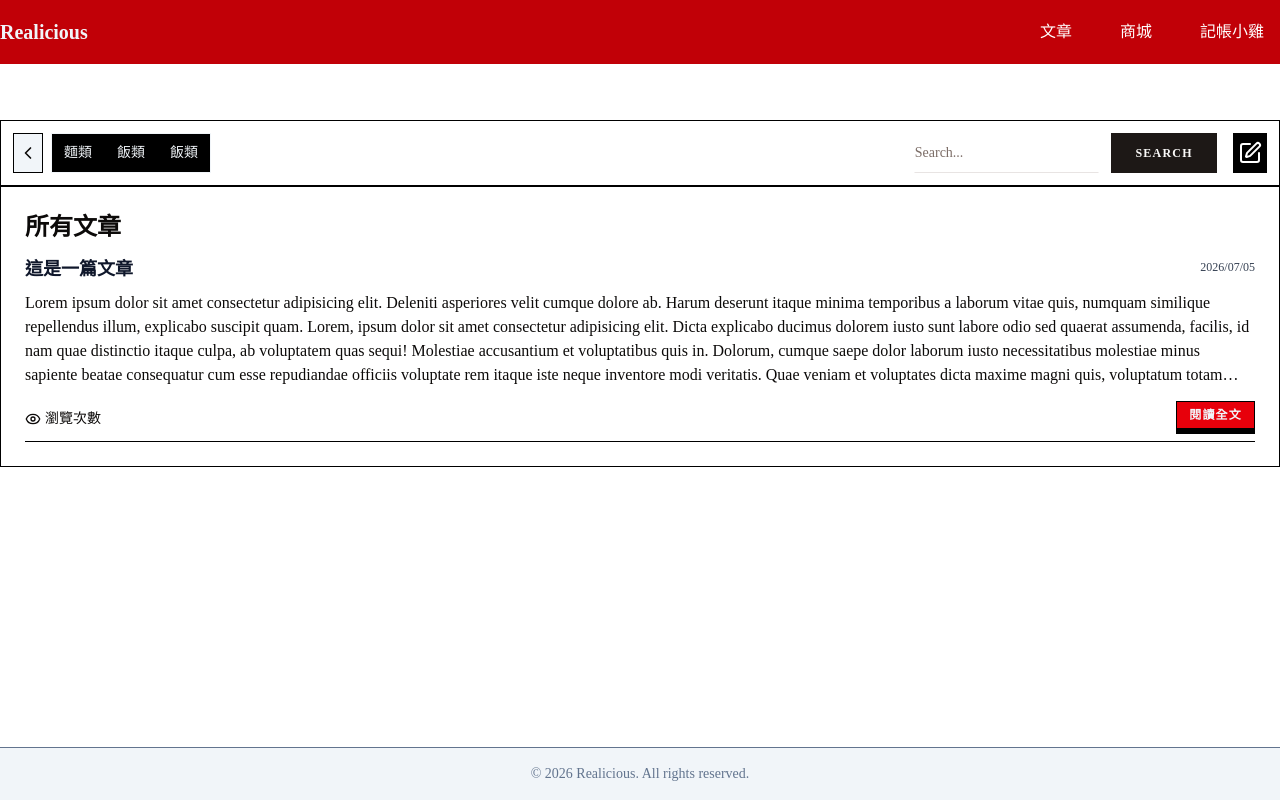
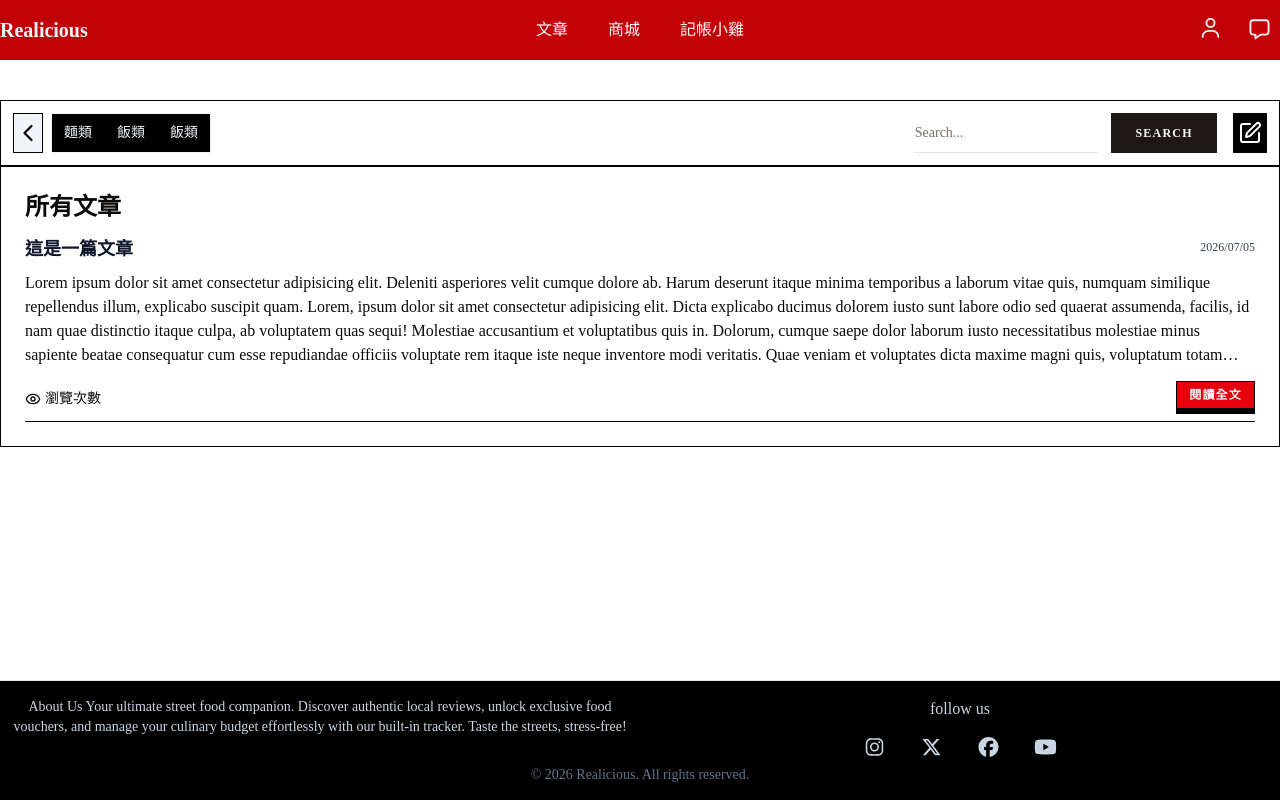
Before and after one commit to AnieceJ/Realicious, a Next.js app: page /article in a window 1280 px wide. Built offline with nearby package versions, Linux system fonts and the light colour scheme.

Commit message:
update header, footer and article page.

```diff
--- a/app/article/[id]/page.tsx
+++ b/app/article/[id]/page.tsx
@@ -1,8 +1,7 @@
 "use client";
 import * as React from "react";
 import Link from "next/link";
-import Image from "next/image";
-import { ChevronLeft } from "lucide-react";
+import { ChevronLeft, Share2, Bookmark } from "lucide-react";
 
 const Articles = [
 	{
@@ -82,6 +81,21 @@ export default function ArticleDetailPage({ params }: ArticleDetailPageProps) {
 						<div className="first-letter:text-5xl first-letter:font-bold first-letter:text-red-500 first-letter:mr-2">
 							<p>{article.content}</p>
 						</div>
+						<div className="py-4 px-2 my-4 h-15 border-black border-2 relative">
+							<span>覺得這篇文章有幫助嗎？</span>
+							<span>\收藏或分享/</span>
+							<div className="absolute bottom-2.5 right-2.5">
+								<button className="p-1 mr-2 border-black border-2">
+									<Share2 />
+								</button>
+								<button className="p-1 ml-2 border-black border-2">
+									<Bookmark />
+								</button>
+							</div>
+						</div>
+						<div>
+							<div>留言區</div>
+						</div>
 					</div>
 				</article>
 			)}
--- a/app/article/page.tsx
+++ b/app/article/page.tsx
@@ -22,13 +22,13 @@ export default function ArticlePage() {
 
 	return (
 		<>
-			<div className="max-w-7xl mx-auto w-full py-6">
+			<div className="max-w-7xl mx-auto w-full">
 				<div className="flex flex-col md:flex-row md:items-center justify-between gap-4 p-3 bg-white border border-black">
 					<div className="flex items-center gap-2">
 						<Link href="/">
 							<ChevronLeft
 								size={30}
-								className="bg-slate-100 h-10 border border-black p-1"
+								className="bg-slate-100 h-10 border border-black"
 							/>
 						</Link>
 						<Menubar className="w-40 h-10 bg-black text-slate-100 border border-slate-100 justify-between">
--- a/app/layout.tsx
+++ b/app/layout.tsx
@@ -1,5 +1,18 @@
 import "./globals.css";
 import Link from "next/link";
+
+import { config } from "@fortawesome/fontawesome-svg-core";
+import "@fortawesome/fontawesome-svg-core/styles.css";
+config.autoAddCss = false;
+
+import { FontAwesomeIcon } from "@fortawesome/react-fontawesome";
+import { faUser, faMessage } from "@fortawesome/free-regular-svg-icons";
+import {
+	faInstagram,
+	faXTwitter,
+	faFacebook,
+	faYoutube,
+} from "@fortawesome/free-brands-svg-icons";
 
 export default function RootLayout({
 	children,
@@ -9,42 +22,72 @@ export default function RootLayout({
 	return (
 		<html lang="zh-TW">
 			<body className="w-full min-h-screen bg-white flex flex-col">
-				<header className="w-full bg-red-700  text-slate-100">
-					<div className="max-w-7xl mx-auto h-16 flex items-center justify-between">
+				{/* Header */}
+				<header className="w-full h-15 bg-red-700 text-slate-100">
+					<div className="max-w-7xl mx-auto h-full grid grid-cols-3 items-center">
+						<div className="flex justify-start">
 							<Link
 								href="/"
 								className="font-bold text-xl hover:underline decoration-white underline-offset-5"
 							>
 								Realicious
 							</Link>
-						<nav className="flex gap-4 items-center">
+						</div>
+						<nav className="flex gap-x-2 items-center justify-center">
 							<Link
 								href="/article"
-								className="inline-block text-white px-4 py-3 rounded-lg font-medium hover:underline decoration-white underline-offset-5"
+								className="inline-block text-white px-4 py-3 font-medium hover:underline decoration-white underline-offset-5"
 							>
 								文章
 							</Link>
 							<Link
 								href="/shop"
-								className="inline-block text-white px-4 py-3 rounded-lg font-medium hover:underline decoration-white underline-offset-5"
+								className="inline-block text-white px-4 py-3 font-medium hover:underline decoration-white underline-offset-5"
 							>
 								商城
 							</Link>
 							<Link
 								href="/accounting"
-								className="inline-block text-white px-4 py-3 rounded-lg font-medium hover:underline decoration-white underline-offset-5"
+								className="inline-block text-white px-4 py-3 font-medium hover:underline decoration-white underline-offset-5"
 							>
 								記帳小雞
 							</Link>
 						</nav>
+						<div className="flex gap-x-2 items-center justify-end">
+							<button className="p-2">
+								<FontAwesomeIcon icon={faUser} className="text-xl" />
+							</button>
+							<button className="p-2">
+								<FontAwesomeIcon icon={faMessage} className="text-xl" />
+							</button>
+						</div>
 					</div>
 				</header>
+				{/* Main */}
 				<main className="grow w-full">
-					<div className="max-w-7xl mx-auto py-8">{children}</div>
+					<div className="max-w-7xl my-10 mx-auto m-h-150">{children}</div>
 				</main>
-				<footer className="w-full bg-slate-100 border-t border-slate-500">
-					<div className="max-w-7xl mx-auto py-4 text-center text-sm text-slate-500">
+				{/* Footer */}
+				<footer className="w-full h-30 bg-black border-t text-center text-slate-300">
+					<div className="max-w-7xl mx-auto h-full items-center">
+						<div className=" grid grid-cols-2">
+							<div className="py-4 text-sm">
+								About Us Your ultimate street food companion. Discover authentic
+								local reviews, unlock exclusive food vouchers, and manage your
+								culinary budget effortlessly with our built-in tracker. Taste
+								the streets, stress-free!
+							</div>
+							<div className="">
+								<div className="py-4">follow us</div>
+								<FontAwesomeIcon icon={faInstagram} className="px-4 text-xl" />
+								<FontAwesomeIcon icon={faXTwitter} className="px-4 text-xl" />
+								<FontAwesomeIcon icon={faFacebook} className="px-4 text-xl" />
+								<FontAwesomeIcon icon={faYoutube} className="px-4 text-xl" />
+							</div>
+						</div>
+						<span className="text-center text-sm text-slate-500">
 							© 2026 Realicious. All rights reserved.
+						</span>
 					</div>
 				</footer>
 			</body>
--- a/package.json
+++ b/package.json
@@ -10,6 +10,11 @@
   },
   "dependencies": {
     "@base-ui/react": "^1.6.0",
+    "@fortawesome/fontawesome-svg-core": "^7.3.0",
+    "@fortawesome/free-brands-svg-icons": "^7.3.0",
+    "@fortawesome/free-regular-svg-icons": "^7.3.0",
+    "@fortawesome/free-solid-svg-icons": "^7.3.0",
+    "@fortawesome/react-fontawesome": "^3.3.1",
     "class-variance-authority": "^0.7.1",
     "clsx": "^2.1.1",
     "lucide-react": "^1.23.0",
```
Also changed, not shown: 1 other file (tests, documents, lock files or other folders). Lines whose indentation alone changed are shown as unchanged.
